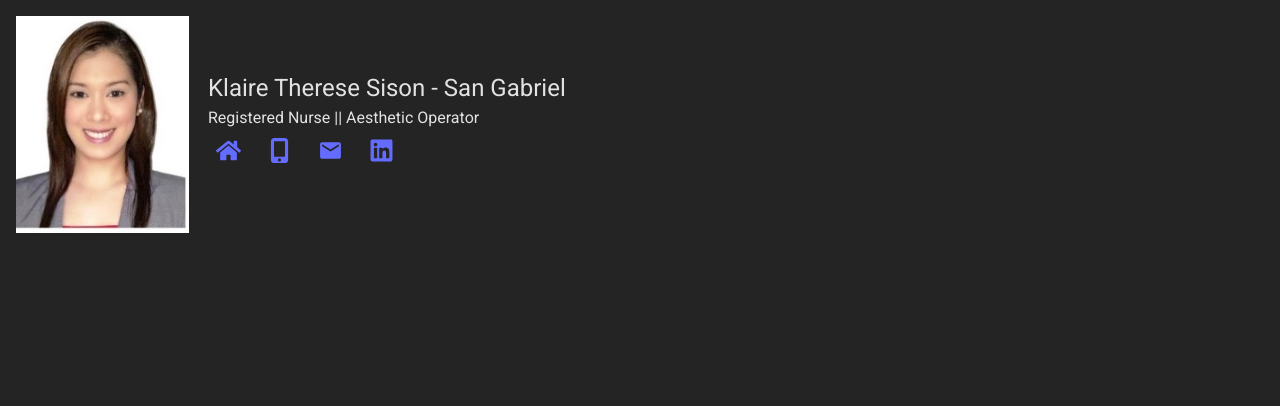
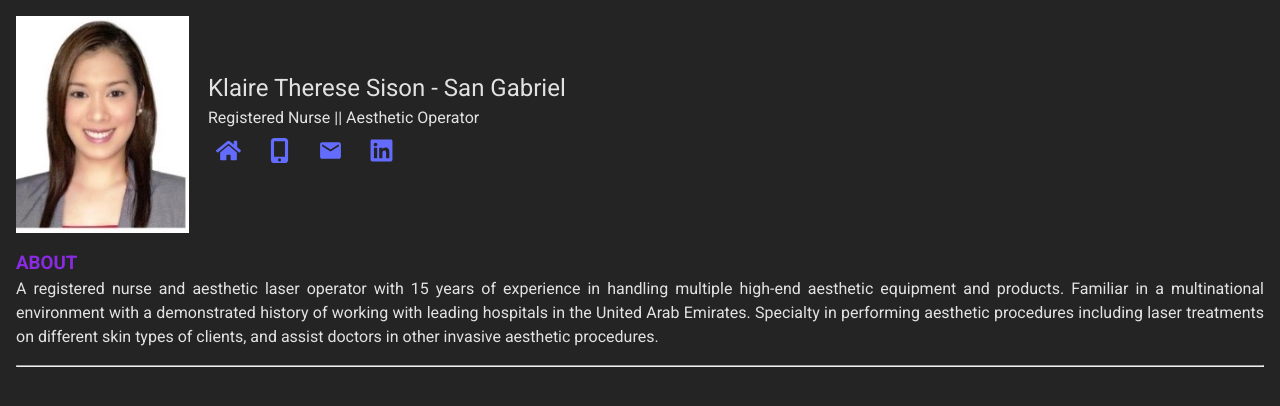
Before and after one commit to RamonSanGabriel/klaire-cv, a React (Vite) app in the folder klaire-CV/: page / in a window 1280 px wide. Shown: the top 406 px of the page. Built offline with nearby package versions, Linux system fonts and the light colour scheme; a web font is replaced by a local one.

Commit message:
update About.jsx

```diff
--- a/klaire-CV/src/components/About/About.jsx
+++ b/klaire-CV/src/components/About/About.jsx
@@ -1,10 +1,16 @@
-import React from 'react';
+import css from './About.module.css';
+import { about } from '../../data/about';
 
 const About = () => {
+  const { title, description } = about;
   return (
-    <div>
-      <h1>About</h1>
-    </div>
+    <>
+      <div className={css.aboutWrapper}>
+        <h3>{title}</h3>
+        <p>{description}</p>
+      </div>
+      <hr />
+    </>
   );
 };
 
--- /dev/null
+++ b/klaire-CV/src/components/About/About.module.css
@@ -0,0 +1,12 @@
+.aboutWrapper {
+  margin: 1rem 0;
+
+  & h3 {
+    text-transform: uppercase;
+    color: blueviolet;
+  }
+
+  & p {
+    text-align: justify;
+  }
+}
--- a/klaire-CV/src/components/SharedLayout/SharedLayout.jsx
+++ b/klaire-CV/src/components/SharedLayout/SharedLayout.jsx
@@ -2,12 +2,14 @@ import { Suspense } from 'react';
 import Header from '../Header/Header';
 import { Outlet } from 'react-router-dom';
 import Loader from '../Loader/Loader';
+import About from '../About/About';
 
 const SharedLayout = () => {
   return (
     <>
       <Header />
       <Suspense fallback={<Loader />}>
+        <About />
         <Outlet />
       </Suspense>
     </>
--- /dev/null
+++ b/klaire-CV/src/data/about.js
@@ -0,0 +1,5 @@
+export const about = {
+  title: 'About',
+  description:
+    'A registered nurse and aesthetic laser operator with 15 years of experience in handling multiple high-end aesthetic equipment and products. Familiar in a multinational environment with a demonstrated history of working with leading hospitals in the United Arab Emirates. Specialty in performing aesthetic procedures including laser treatments on different skin types of clients, and assist doctors in other invasive aesthetic procedures.',
+};
```
